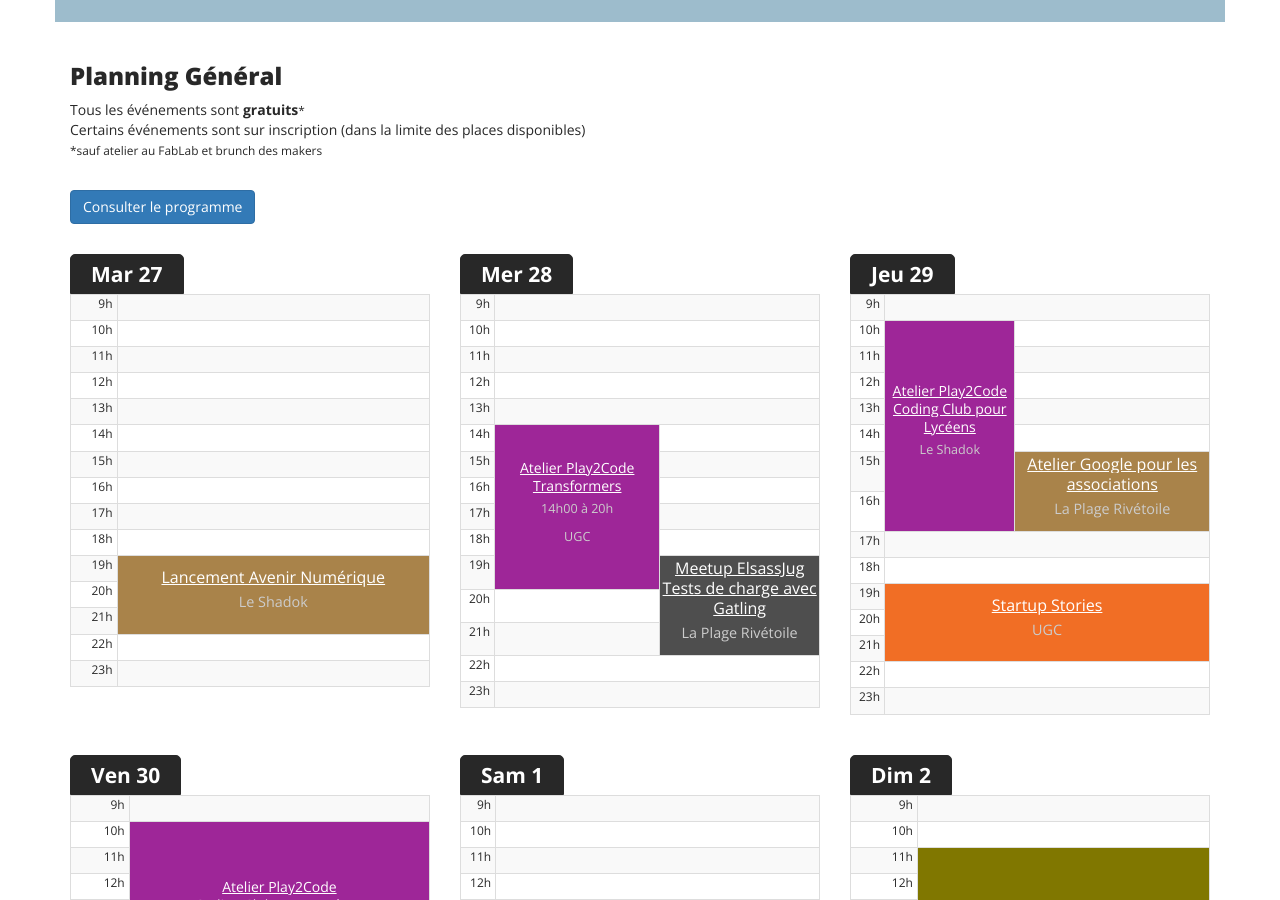
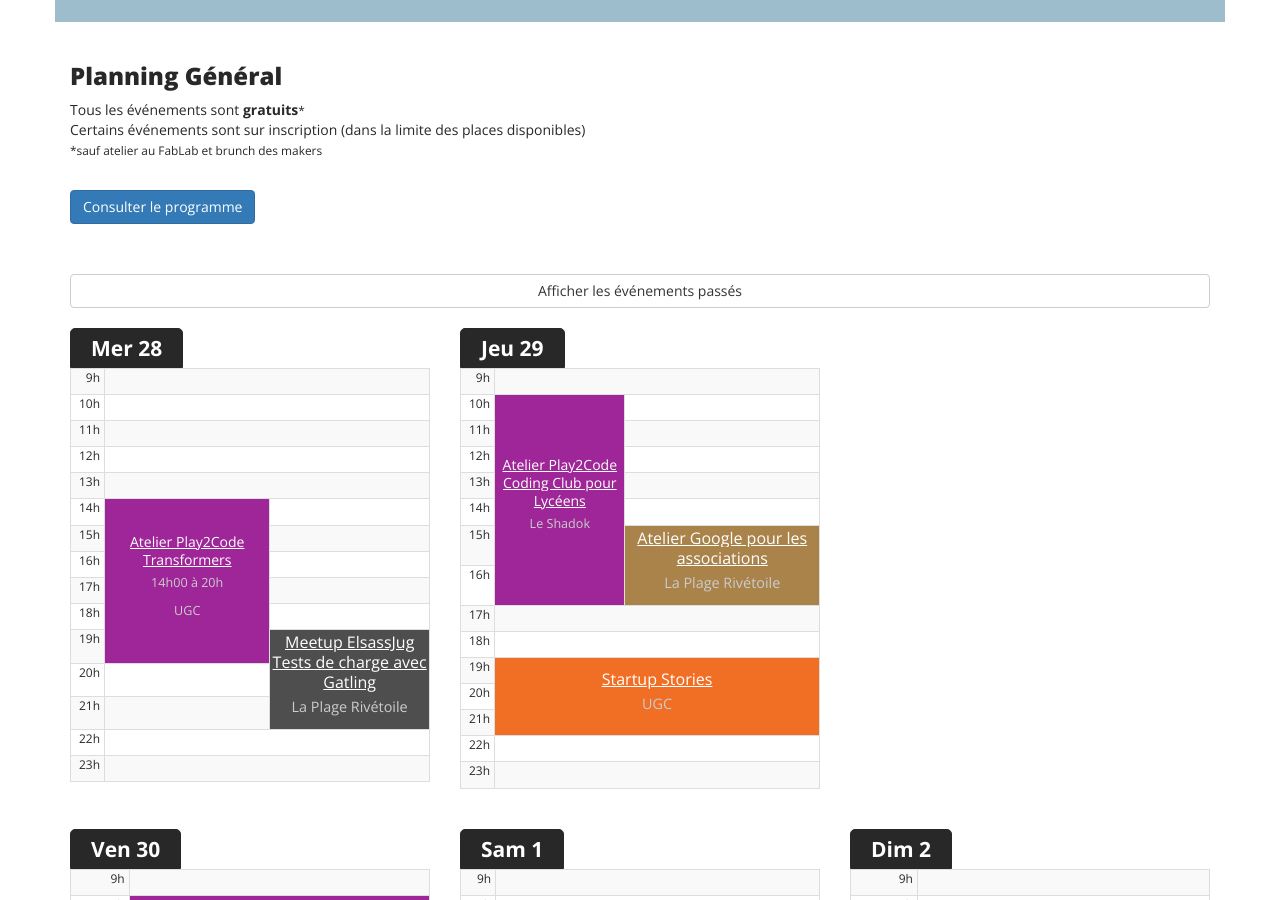
Before and after one commit to AlsaceDigitale/www.edgefest.fr-2019-temporary, a Jekyll site: the page built from index.html, in a window 1280 px wide and 900 px high, scrolled down 711 px. Built offline with Jekyll 4.4.1, drawn with Linux system fonts in a browser that asks for light colours; nearby versions of some CDN libraries; some web fonts are replaced.

Commit message:
update planning

```diff
--- a/_includes/planninggeneral.html
+++ b/_includes/planninggeneral.html
@@ -13,9 +13,9 @@
     </p>
   </div>
 </div>
-<!--<div style="width: 100%; margin-top: 40px;" class="btn btn-default planning-hidden-trigger">Afficher les événements passés</div>-->
+<div style="width: 100%; margin-top: 40px;" class="btn btn-default planning-hidden-trigger">Afficher les événements passés</div>
 <div class="row">
-  <div class="col-md-4">
+  <div class="col-md-4 planning-hidden">
     <h3>Mar 27</h3>
     {% include day1.html %}
   </div>
```
